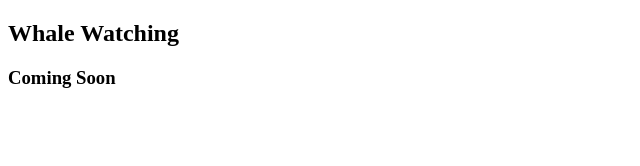
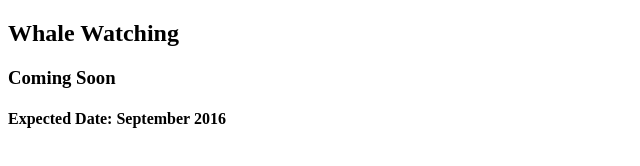
Before and after one commit to twillzy/turbulent-octo-lamp, a plain HTML site: page index.html in a window 1280 px wide. Shown: the whole page, without its empty margins (0-640 px from the left). Drawn offline with Linux system fonts and the light colour scheme.

Commit message:
added more info

```diff
--- a/index.html
+++ b/index.html
@@ -9,6 +9,7 @@
 
 <h2>Whale Watching</h2>
 <h3>Coming Soon</h3>
+<h4>Expected Date: September 2016</h4>
 
 </body>
 </html>
```
